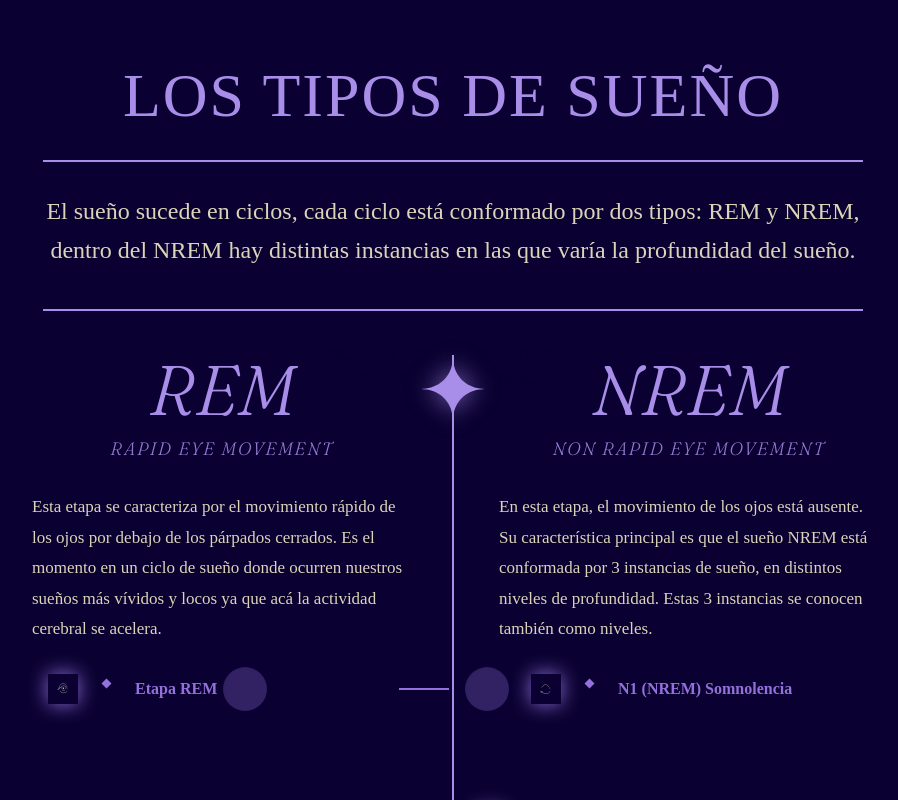
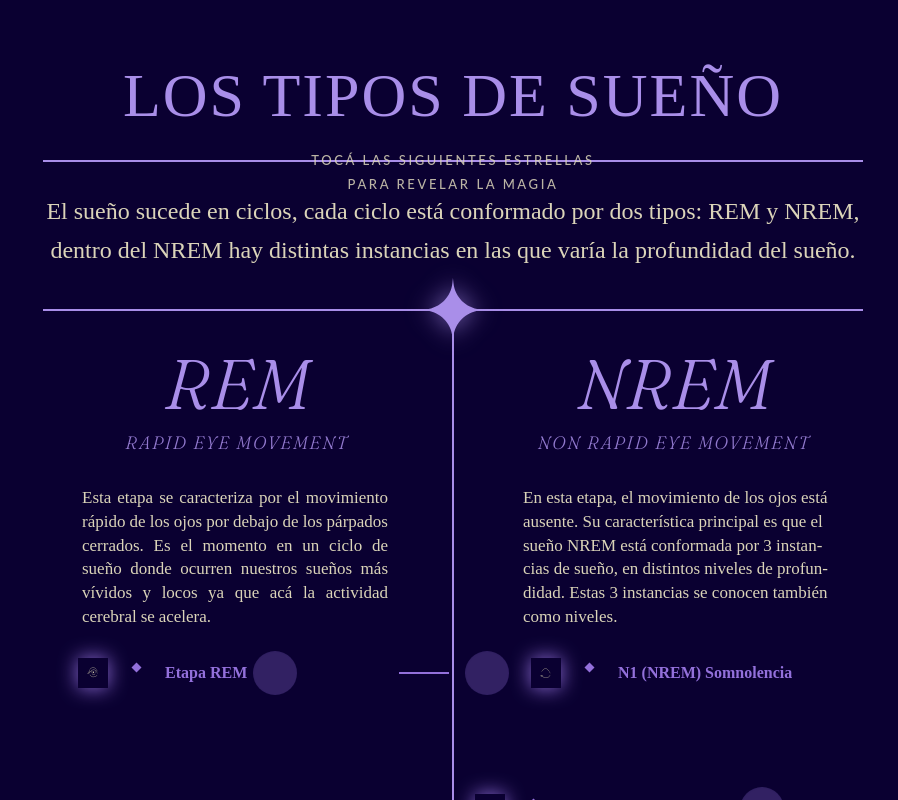
Before and after one commit to ggiooni/proyecto-sueno, a plain HTML site: page index.html in a window 1280 px wide. Shown: the part 2000-2800 px from the top of the page, without its empty margins (187-1085 px from the left). Drawn offline with Linux system fonts and the light colour scheme.

Commit message:
nrem y rem bien estructurados

```diff
--- a/css/style.css
+++ b/css/style.css
@@ -670,7 +670,7 @@ body {
 
 .types-divider-diamond {
     position: absolute;
-    bottom: -30px; /* Ajustar según necesites */
+    bottom: -30.89px;
     left: 50%;
     transform: translateX(-50%);
     width: 64px;
@@ -684,9 +684,9 @@ body {
     display: grid;
     grid-template-columns: 1fr auto 1fr;
     gap: 0;
-    align-items: start;
+    align-items: flex-start;
     max-width: 1000px;
-    margin: -100px auto var(--spacing-3xl);
+    margin: -66px auto var(--spacing-3xl);
     height: 800px;
     position: relative;
 }
@@ -701,12 +701,15 @@ body {
     align-items: flex-end;
     justify-content: flex-start;
     padding-right: 5px;
+    margin-top: 40px;
 }
 
 .nrem-column {
     align-items: flex-start;
     justify-content: flex-start;
     padding-left: 5px;
+    margin-top: 40px;
+
 }
 
 .rem-panel {
@@ -725,19 +728,31 @@ body {
     margin-bottom: 0;
     margin-left: 40px;
 }
-/* Descripciones específicas */
 .rem-column .sleep-type__description {
-    text-align: left;
-    text-align-last: left;
+    direction: rtl;
+    text-align: justify !important;
+    unicode-bidi: plaintext;
+    hyphens: none !important;
+    word-break: keep-all;
+    word-spacing: -0.02em;
+    hanging-punctuation: first last;
+    line-height: 1.4;
     margin: 0;
+    padding: 0 var(--spacing-md) 0 20px;
     white-space: normal;
+    max-width: 350px;
 }
 
 .nrem-column .sleep-type__description {
     text-align: left;
     text-align-last: left;
+    hyphens: auto;
+    -webkit-hyphens: auto;
+    -ms-hyphens: auto;
+    line-height: 1.4;
     margin: 0;
-    white-space: normal;
+    padding: 0 20px 0 var(--spacing-md);
+    max-width: 350px;
 }
 .sleep-type__title {
     color: #A98EE9;
@@ -775,6 +790,29 @@ body {
     flex-direction: column;
     gap: var(--spacing-xl);
     height: 100%;
+}
+
+.interactive-cta-absolute {
+    position: absolute;
+    top: 180px;  /* Ajusta según necesites */
+    left: 50%;
+    transform: translateX(-50%);
+    width: 100%;
+    text-align: center;
+    z-index: 5;
+}
+
+.interactive-cta__text {
+    display: inline-block;
+    margin: 0;
+    font-family: 'Optima nova LT Pro', 'Lato', sans-serif;
+    font-size: 13px;
+    font-weight: 500;
+    color: #DBD4B9;
+    letter-spacing: 0.2em;
+    text-transform: uppercase;
+    line-height: 1.8;
+    opacity: 0.85;
 }
 
 .etapa-wrapper {
--- a/index.html
+++ b/index.html
@@ -165,10 +165,7 @@
                 dentro del NREM hay distintas instancias en las que varía la profundidad del sueño.
             </p>
             <img src="assets/images/sleep-types/estrella-bottom.svg" alt="estrellita" class="types-divider-diamond" aria-hidden="true">
-            <p class="interactive-cta__text fade-in-on-scroll" aria-label="Instrucción: Tocá las siguientes estrellas para revelar la magia">
-            TOCÁ LAS SIGUIENTES ESTRELLAS<br>
-            PARA REVELAR LA MAGIA
-            </p>
+            <!-- Quitamos el CTA de aquí para moverlo abajo -->
         </div>
 
         <!-- Diagrama Principal: Grid Horizontal REM | Barra | NREM con Sub-etapas Verticales -->
@@ -210,7 +207,7 @@
                     <p class="sleep-type__description">En esta etapa, el movimiento de los ojos está ausente. Su característica principal es que el sueño NREM está conformada por 3 instancias de sueño, en distintos niveles de profundidad. Estas 3 instancias se conocen también como niveles.</p>
                 </div>
 
-                <!-- Sub-etapas Verticales (Flex Column) -->
+               <!-- Sub-etapas Verticales (Flex Column) -->
                 <div class="nrem-subetapas">
                     <!-- N1: Somnolencia -->
                     <div class="etapa-wrapper n1-etapa">
@@ -269,6 +266,12 @@
                 </div>
             </div>
         </div>
+        <div class="interactive-cta-absolute">
+        <p class="interactive-cta__text">
+            TOCÁ LAS SIGUIENTES ESTRELLAS<br>
+            PARA REVELAR LA MAGIA
+        </p>
+    </div>
 
         <!-- Texto Bottom (Teaser Ciclo) -->
         <div class="types-footer">
```
